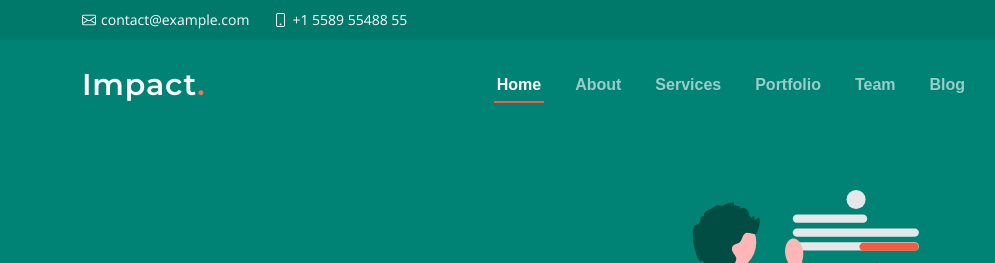
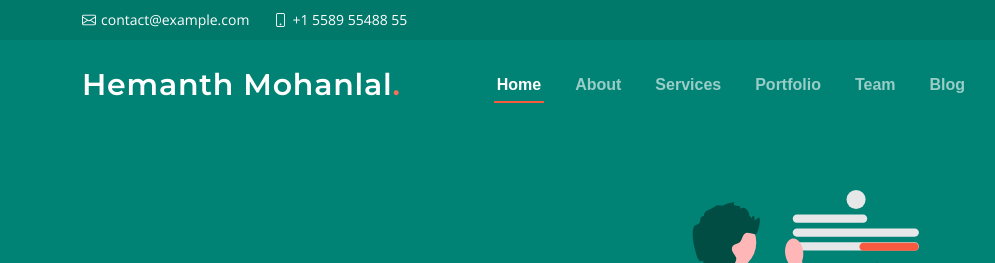
Before and after one commit to HemanthMohanlal/project-one, a plain HTML site: page index.html in a window 1280 px wide. Shown: the top 263 px of the page, 0-995 px from the left. Drawn offline with nearby package versions, Linux system fonts and the light colour scheme.

Commit message:
Update index.html

```diff
--- a/index.html
+++ b/index.html
@@ -60,7 +60,7 @@
       <a href="index.html" class="logo d-flex align-items-center">
         <!-- Uncomment the line below if you also wish to use an image logo -->
         <!-- <img src="assets/img/logo.png" alt=""> -->
-        <h1>Impact<span>.</span></h1>
+        <h1>Hemanth Mohanlal<span>.</span></h1>
       </a>
       <nav id="navbar" class="navbar">
         <ul>
```
